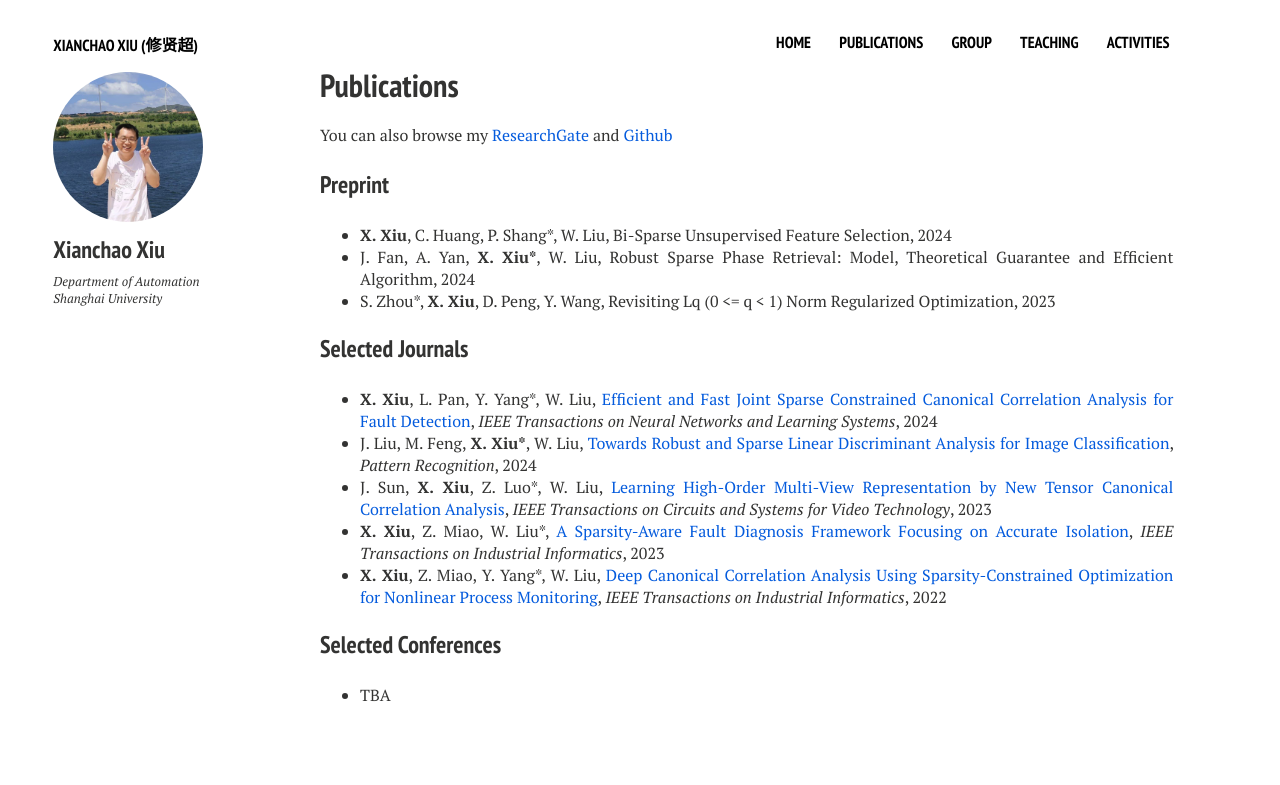
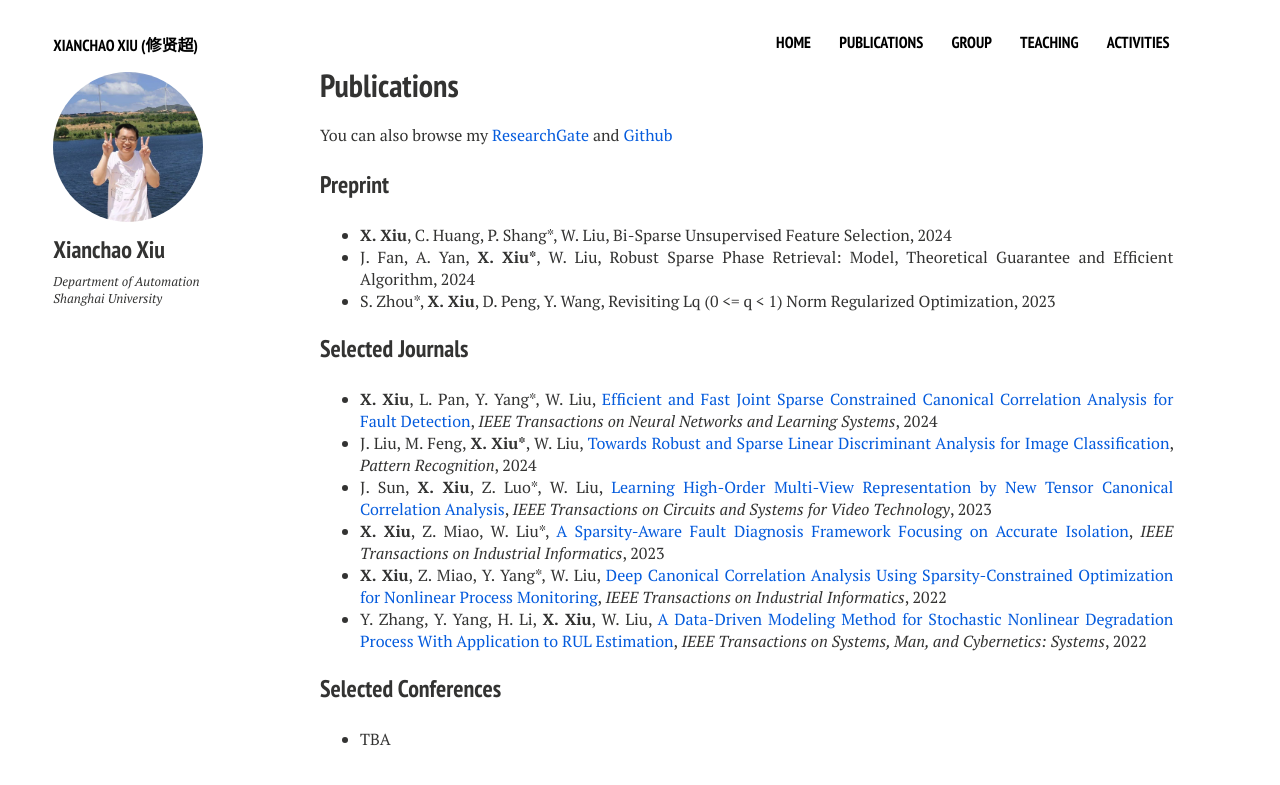
Before and after one commit to xianchaoxiu/xianchaoxiu.github.io, a Jekyll site: the page built from publications/index.md, in a window 1280 px wide. Shown: the top 785 px of the page. Built offline with Jekyll 4.4.1, drawn with Linux system fonts in a browser that asks for light colours; nearby versions of some CDN libraries.

Commit message:
Update index.md

```diff
--- a/publications/index.md
+++ b/publications/index.md
@@ -25,8 +25,7 @@ You can also browse my <a href="https://www.researchgate.net/profile/Xianchao-Xi
 * J. Sun, <b>X. Xiu</b>, Z. Luo*, W. Liu, <a href="https://ieeexplore.ieee.org/abstract/document/10091146" class="textlink" target="_blank">Learning High-Order Multi-View Representation by New Tensor Canonical Correlation Analysis</a>, <i>IEEE Transactions on Circuits and Systems for Video Technology</i>, 2023<br>
 * <b>X. Xiu</b>, Z. Miao, W. Liu*, <a href="https://ieeexplore.ieee.org/abstract/document/10091146" class="textlink" target="_blank">A Sparsity-Aware Fault Diagnosis Framework Focusing on Accurate Isolation</a>, <i>IEEE Transactions on Industrial Informatics</i>, 2023<br>
 * <b>X. Xiu</b>, Z. Miao, Y. Yang*, W. Liu, <a href="https://ieeexplore.ieee.org/document/9583864" class="textlink" target="_blank">Deep Canonical Correlation Analysis Using Sparsity-Constrained Optimization for Nonlinear Process Monitoring</a>, <i>IEEE Transactions on Industrial Informatics</i>, 2022<br>
-
-
+* Y. Zhang, Y. Yang, H. Li, <b>X. Xiu</b>, W. Liu, <a href="https://ieeexplore.ieee.org/document/9419678" class="textlink" target="_blank">A Data-Driven Modeling Method for Stochastic Nonlinear Degradation Process With Application to RUL Estimation</a>, <i>IEEE Transactions on Systems, Man, and Cybernetics: Systems</i>, 2022<br>
 
 
 
```
